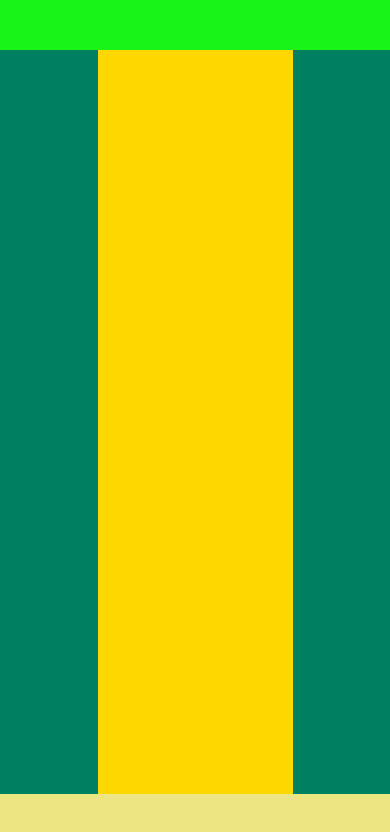
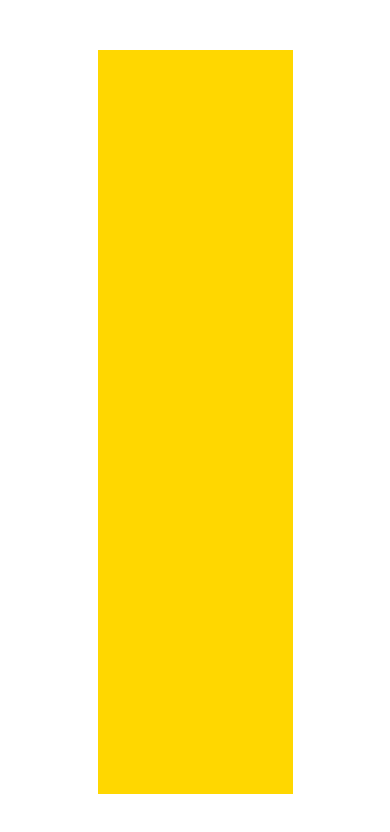
Before and after one commit to 853695319/front-end-learning, a plain HTML site: page mobile-web/index.html in a window 390 px wide. Drawn offline with Linux system fonts and the light colour scheme.

Commit message:
updata mobileweb frame

```diff
--- a/mobile-web/css/main.css
+++ b/mobile-web/css/main.css
@@ -5,23 +5,24 @@
     top: 0;
     bottom: 0;
     /* 实际上就把该盒子设置成和父元素（body）一样大了 */
-    background-color: rgb(2, 54, 2);
+    /* background-color: rgb(2, 54, 2); */
 }
 
 .header{
     /* 文档流必定顶格 */
     height: 50px;
-    background-color:rgb(24, 243, 24);
+    /* background-color:rgb(24, 243, 24); */
 }
 
 .center_wrap{
+    /* 之所以用定位，是为动态适配不同手机屏幕高度 */
     position: absolute;
     /* 转换成 inline-block */
     left: 0;
     right: 0;
     top: 50px;
     bottom: 50px;
-    background-color: rgb(0, 128, 96);
+    /* background-color: rgb(0, 128, 96); */
     /* 新技巧 */
     overflow: auto;
     /* overflow-x: hidden;
@@ -36,5 +37,5 @@
     left: 0;
     /* right: 0; */
     bottom: 0;
-    background: rgb(236, 229, 129);
+    /* background: rgb(236, 229, 129); */
 }
```
